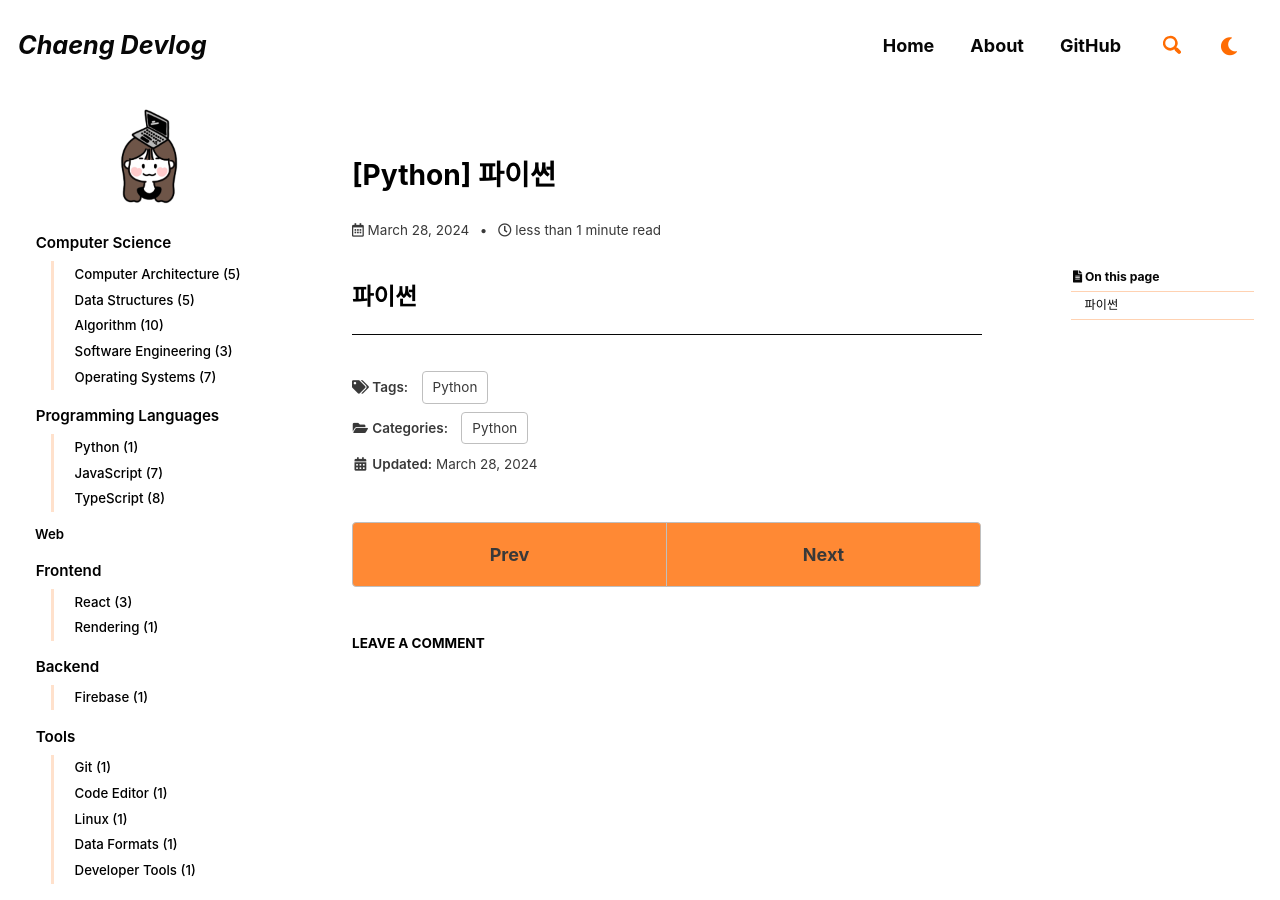
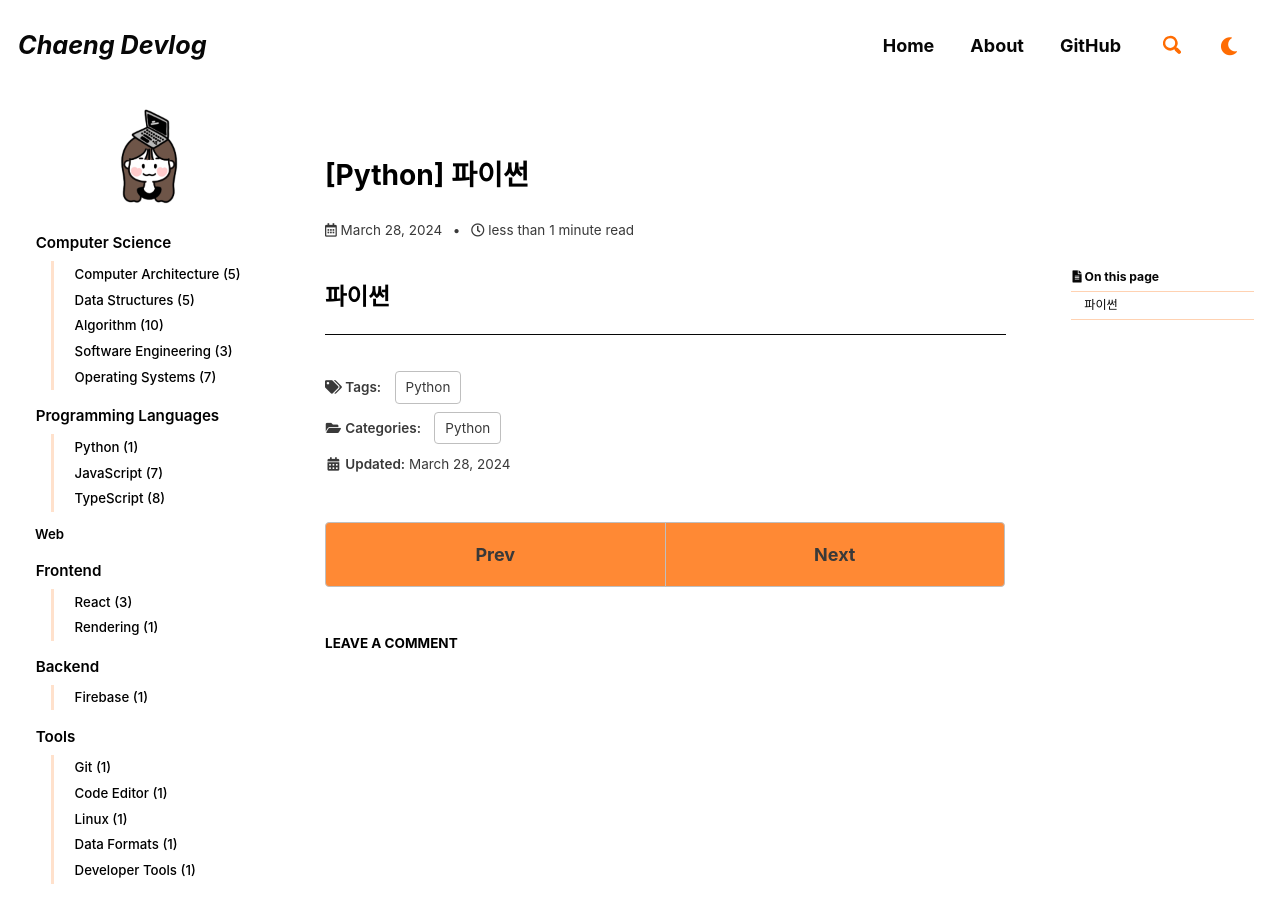
Before and after one commit to cchaeyoung/cchaeyoung.github.io, a Jekyll site: the page built from _posts/2024-09-06-python.md, in a window 1280 px wide and 900 px high. Built offline with Jekyll 4.4.1, drawn with Linux system fonts in a browser that asks for light colours; cached includes are drawn as plain includes; some web fonts are replaced; comment, search, counter and statistics services are not loaded.

Commit message:
fix: widen post content

```diff
--- a/_sass/minimal-mistakes/_page.scss
+++ b/_sass/minimal-mistakes/_page.scss
@@ -40,16 +40,14 @@ body {
     float: right;
 
     width: calc(100% - #{$left-sidebar-width-narrow});
-    padding-right: $right-sidebar-width-narrow;
-    /* 2022.01.19 gap between sidebar and page */
-    padding-left: 3em;
+    padding-right: 216px;
+    padding-left: 1.5em;
   }
 
   @include breakpoint($x-large) {
     width: calc(100% - #{$left-sidebar-width});
-    padding-right: $right-sidebar-width;
-    /* 2022.01.19 gap between sidebar and page */
-    padding-left: 3em;
+    padding-right: 256px;
+    padding-left: 1.5em;
   }
 
   .page__inner-wrap {
--- a/_sass/minimal-mistakes/_sidebar.scss
+++ b/_sass/minimal-mistakes/_sidebar.scss
@@ -80,9 +80,9 @@
     position: absolute;
     top: 0;
     right: 0;
-    width: $right-sidebar-width-narrow;
-    margin-right: -1 * $right-sidebar-width-narrow;
-    padding-left: 5em;
+    width: 216px;
+    margin-right: -216px;
+    padding-left: 3.5em;
     z-index: 10;
 
     &.sticky {
@@ -95,8 +95,8 @@
   }
 
   @include breakpoint($x-large) {
-    width: $right-sidebar-width;
-    margin-right: -1 * $right-sidebar-width;
+    width: 256px;
+    margin-right: -256px;
   }
 }
 
```
